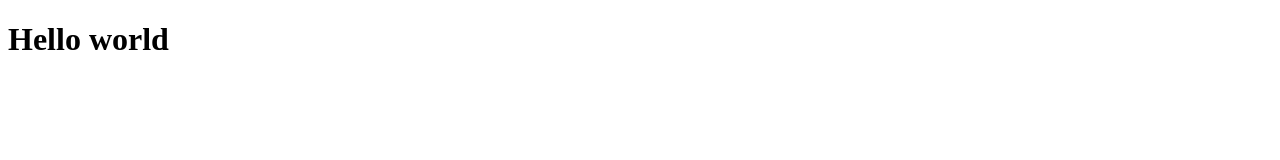
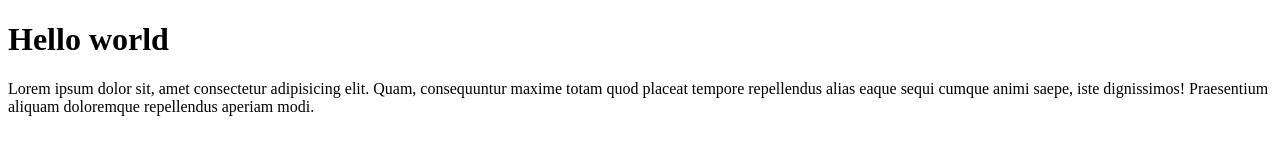
Before and after one commit to Milan5002/FirstRepo, a plain HTML site: page index.html in a window 1280 px wide. Drawn offline with Linux system fonts and the light colour scheme.

Commit message:
Added new feature

```diff
--- a/index.html
+++ b/index.html
@@ -7,5 +7,6 @@
 </head>
 <body>
   <h1 class="hello">Hello world</h1>
+  <p>Lorem ipsum dolor sit, amet consectetur adipisicing elit. Quam, consequuntur maxime totam quod placeat tempore repellendus alias eaque sequi cumque animi saepe, iste dignissimos! Praesentium aliquam doloremque repellendus aperiam modi.</p>
 </body>
 </html>
```
